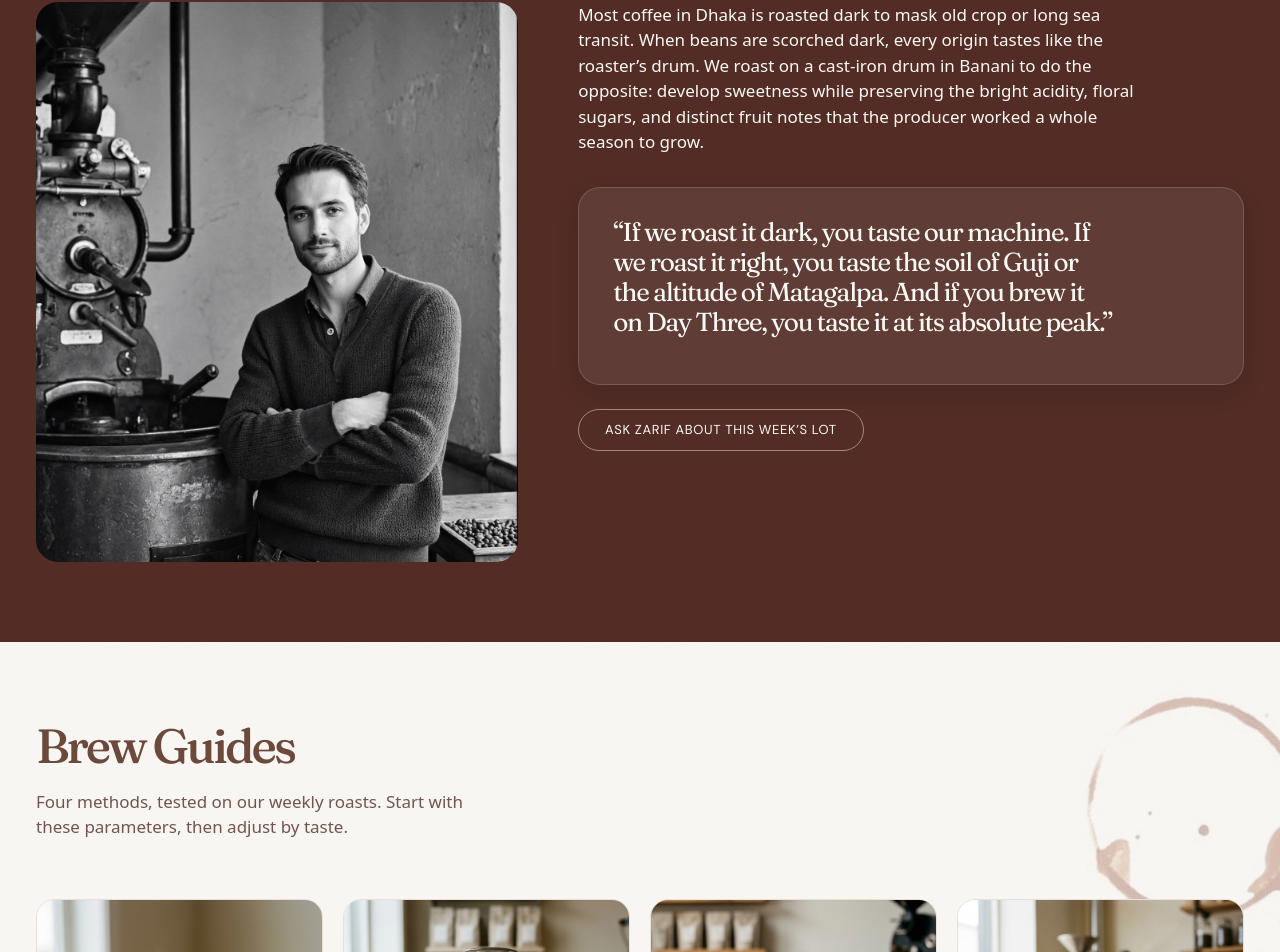
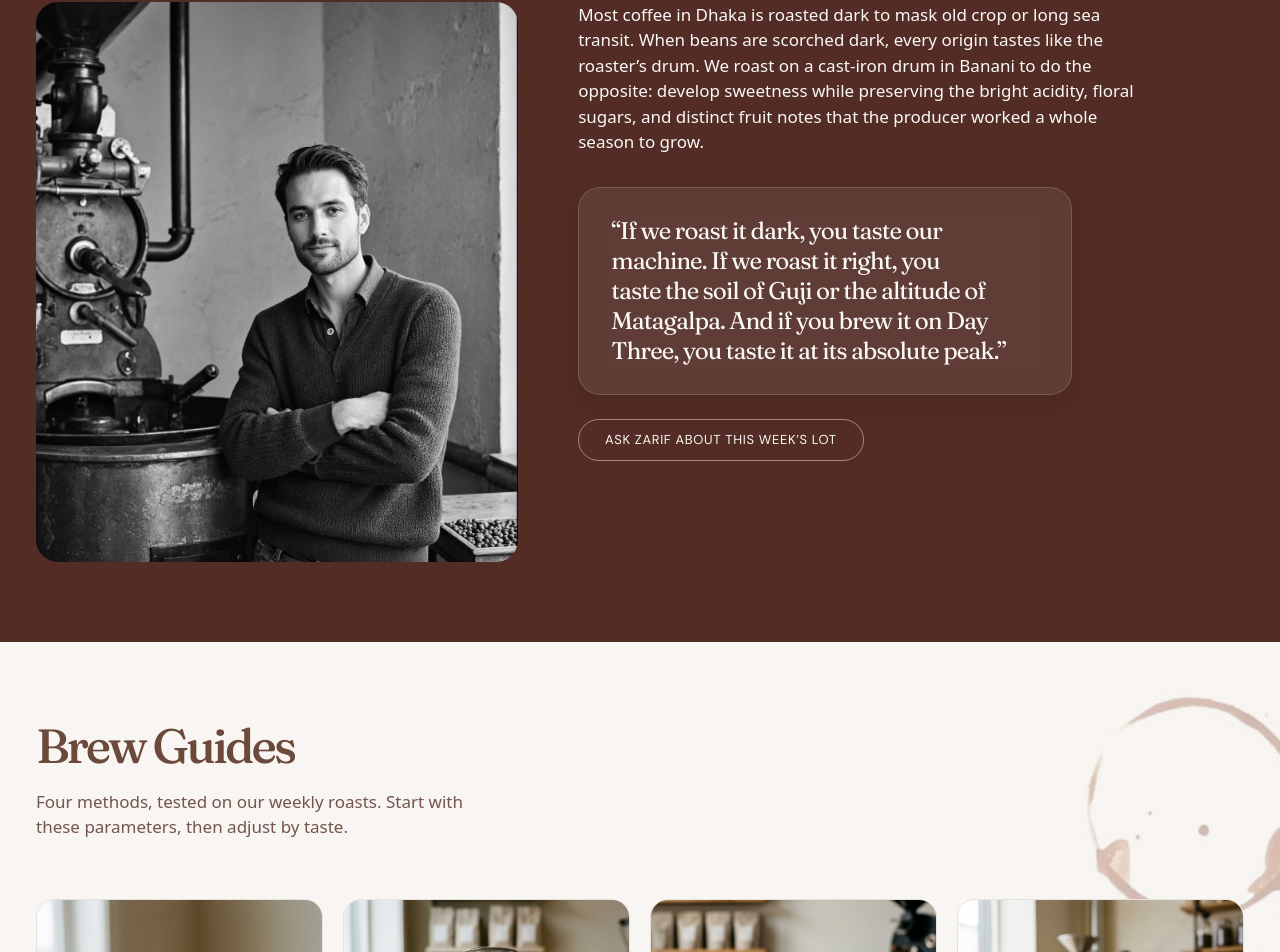
Before and after one commit to fardeenhb12/Coffee-Website, a React (Vite) app: page / in a window 1280 px wide. Shown: the part 2928-3880 px from the top of the page. Built offline with nearby package versions, Linux system fonts and the light colour scheme; a web font is replaced by a local one.

Commit message:
fix(roaster): constrain pull-quote max-width and balance padding

```diff
--- a/scripts/check-parity.mjs
+++ b/scripts/check-parity.mjs
@@ -77,8 +77,12 @@ const STRICT = process.argv.includes('--strict');
  * values (`.lot-fact dd` for process, altitude, and roast date) and cart subtotal
  * price (`.cart-total-amount`), eliminating the serif font and Inclusive Sans
  * quirks for unified, modern numeric typography.
+ *
+ * Changed again on 3 November 2026: Constrained roaster pull-quote width with
+ * `max-width: 54ch`, eliminating the over-extended 760px wide letterbox box,
+ * balancing vertical padding and typographic rhythm.
  */
-const FROZEN_CSS_SHA = 'c7bd4d1617a223daae1b94397e0e2ab5b1d12c81012ad4325ab2ab14d602d7eb';
+const FROZEN_CSS_SHA = '7ffa1cfcc6cfab40e9d92a7ef75c9ba4bf8f877c5a1518cb66ac253f992f3829';
 
 /**
  * IDs that existed in the legacy markup and were removed on purpose.
--- a/src/styles/main.css
+++ b/src/styles/main.css
@@ -1848,11 +1848,12 @@ lot-price,
 
 .roaster-pull-quote {
   margin: 0;
+  max-width: 54ch;
   border-top: none;
   background: rgba(255, 249, 242, 0.08);
   border: 1px solid rgba(255, 249, 242, 0.16);
   border-radius: var(--radius-panel);
-  padding: 3rem 3.4rem;
+  padding: 2.8rem 3.2rem;
   box-shadow: 0 8px 24px rgba(0, 0, 0, 0.1);
   backdrop-filter: blur(12px);
   -webkit-backdrop-filter: blur(12px);
@@ -1860,10 +1861,10 @@ lot-price,
 
 .quote-text {
   font-family: var(--serif);
-  font-size: 2.6rem;
-  line-height: 1.15;
-  letter-spacing: -0.05em;
-  margin-bottom: 1.6rem;
+  font-size: 2.4rem;
+  line-height: 1.25;
+  letter-spacing: -0.04em;
+  margin-bottom: 0;
   text-wrap: balance;
 }
 
```
